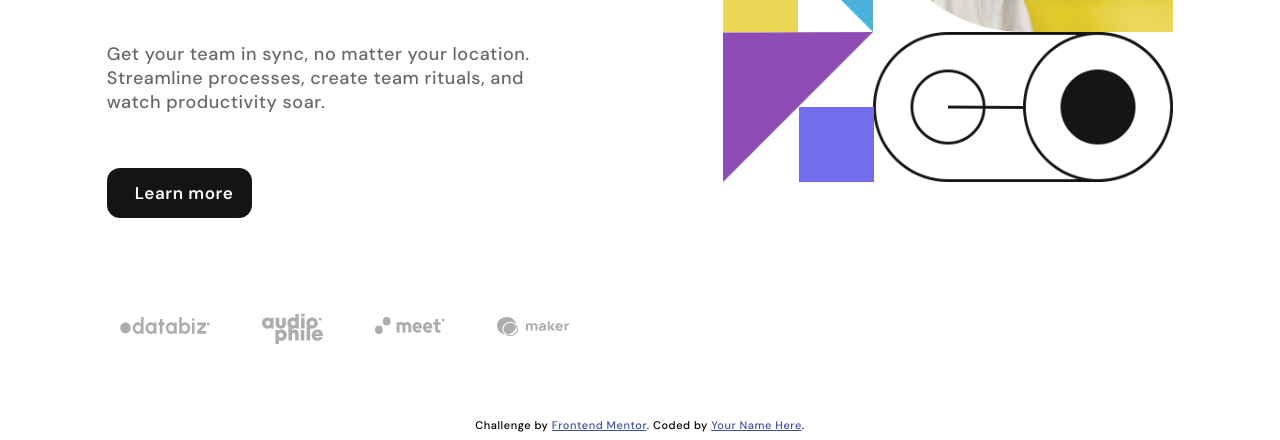
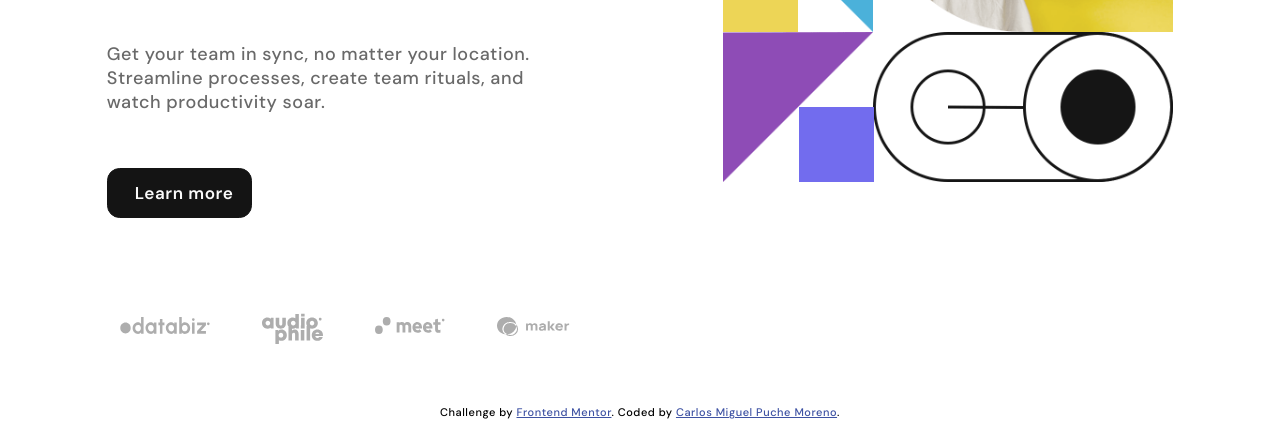
Before and after one commit to CMP2007/intro-section-with-dropdown-navigation, a plain HTML site: page index.html in a window 1280 px wide. Shown: the part 555-995 px from the top of the page. Drawn offline with Linux system fonts and the light colour scheme.

Commit message:
End of Proyecto

```diff
--- a/index.html
+++ b/index.html
@@ -72,6 +72,7 @@
     </section>
   </nav>
 </header>
+
 <body>
   <article>
     <img class="Img" src="./images/image-hero-mobile.png" alt="">
@@ -93,7 +94,7 @@
 </body>
 <div class="attribution">
   Challenge by <a href="https://www.frontendmentor.io?ref=challenge" target="_blank">Frontend Mentor</a>.
-  Coded by <a href="#">Your Name Here</a>.
+  Coded by <a href="https://github.com/CMP2007">Carlos Miguel Puche Moreno</a>.
 </div>
 <script src="./script.js"></script>
 </html>
--- a/script.js
+++ b/script.js
@@ -32,7 +32,7 @@ closeIcon.addEventListener("click", ()=>{
 });
 
 
-function deleteNone() {
+function deleteNone() { //detect screen and relocate menu
     const windowOb = window;
     const windowValue = windowOb.innerWidth;
 
--- a/style.css
+++ b/style.css
@@ -319,7 +319,7 @@ summary:hover, .options:hover{color: hsl(0, 0%, 0%);}
     }
     .sec3{
         width: 40%;
-        padding: 6.25% 6.25% 1.25% 10%;
+        padding: 6.25% 6.25% .25% 10%;
         margin: 0 2.5% 0 0;
     }
     .Img{
```
Also changed, not shown: images/screenshot_1.jpg (added), images/screenshot_2.jpg (added), 1 other file.
